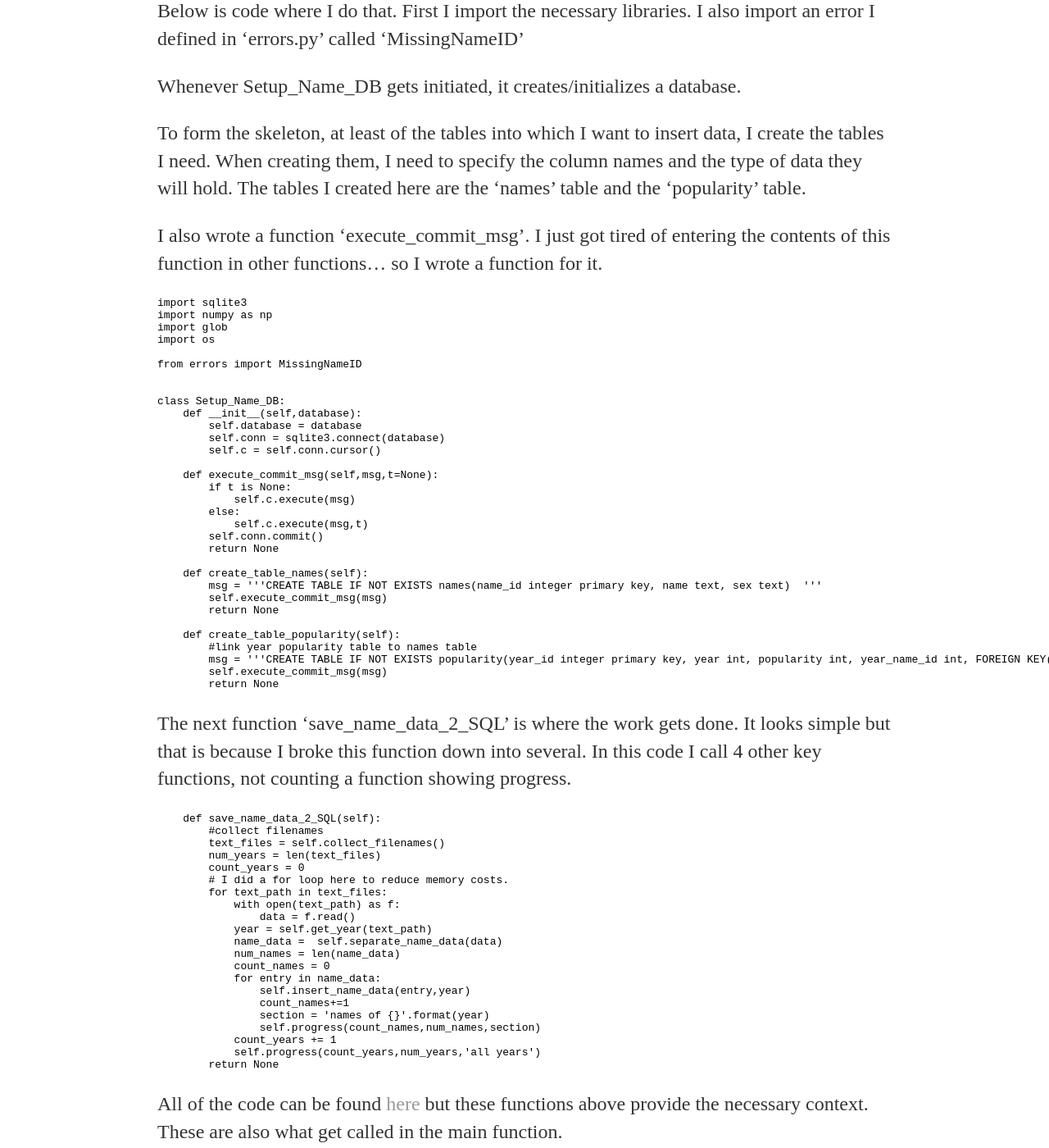
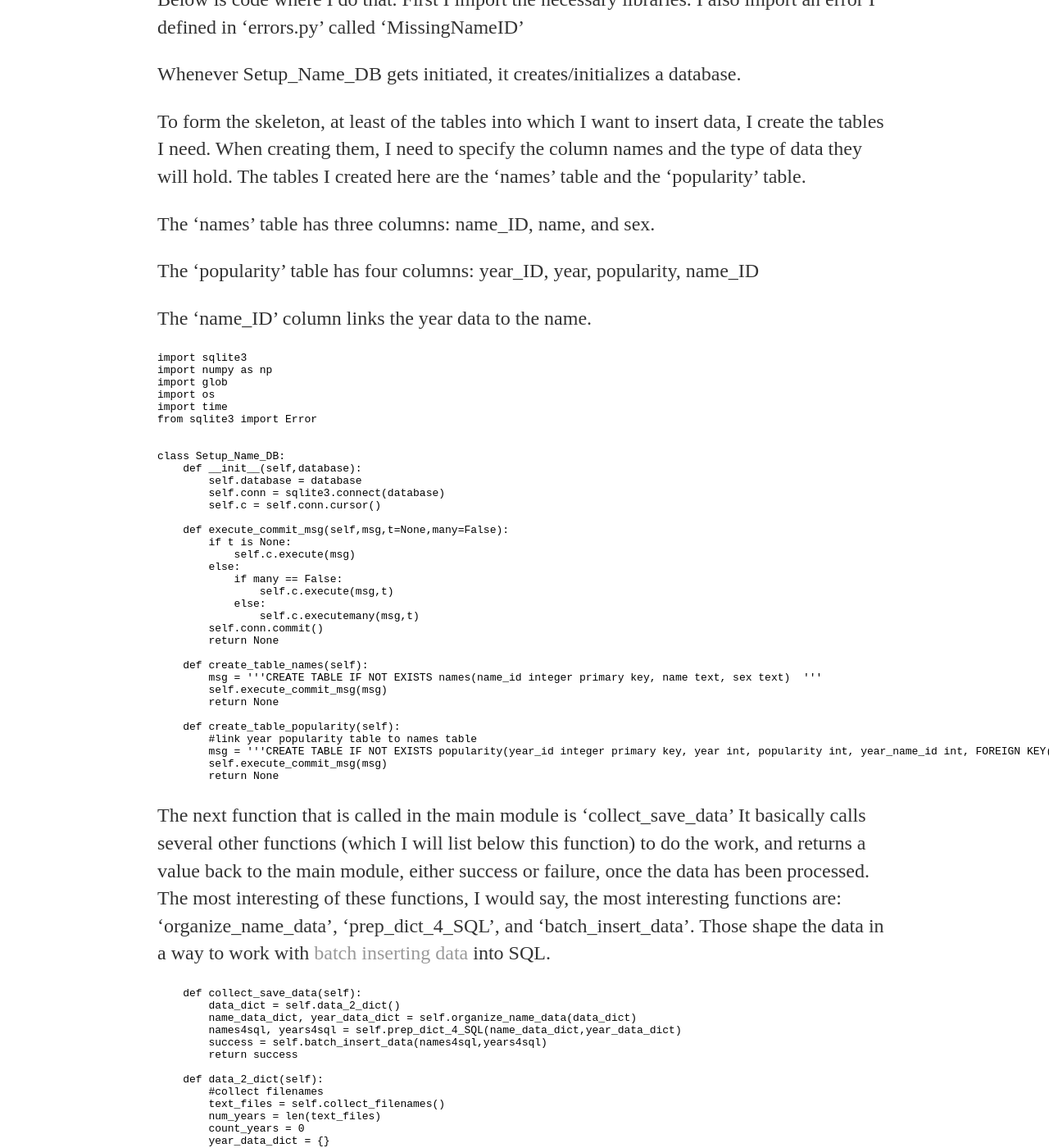
Before and after one commit to a-n-rose/a-n-rose.github.io, a Jekyll site: the page built from _posts/2018-11-05-updated-babyname-recommender.md, in a window 1280 px wide and 1400 px high, scrolled down 4807 px. Shown: the whole window at 82% size. Built offline with Jekyll 4.4.1, drawn with Linux system fonts in a browser that asks for light colours; some of the changed text lies outside the part shown.

Commit message:
updated code to dict instead of for-loop

````diff
--- a/_posts/2018-11-05-updated-babyname-recommender.md
+++ b/_posts/2018-11-05-updated-babyname-recommender.md
@@ -104,9 +104,8 @@ I separated my functionality into three modules:
 
 3) error module that holds any errors that I raise.
 
-First, the main module, as of this writing called 'database_setup.py'.
+First, the main module, as of this writing called 'database_setup.py'. It calls certain functions from the 'Setup_Name_DB' class, which gets the functionality going. The functions getting called are: __init__(), which gets called when the class gets initialized; create_table_names(); create_table_popularity(); and collect_save_data(). I will go over those functions below.
 
-Notice the 'try statment' and that in general it looks nice and simple.
 ```
 import sqlite3
 import traceback
@@ -120,7 +119,7 @@ if __name__ == '__main__':
         bn = Setup_Name_DB(database)
         bn.create_table_names()
         bn.create_table_popularity()
-        bn.save_name_data_2_SQL()
+        bn.collect_save_data()
     except Exception as e:
         traceback.print_tb(e)
     finally:
@@ -129,8 +128,6 @@ if __name__ == '__main__':
 ```
 
 This code imports the more complicated, meaty class 'Setup_Name_DB' from the module 'data_prep_babyname.py'.
-
-I will break down the code in 'data_prep_babyname.py'.
 
 It defines a class called 'Setup_Name_DB'. This class is initiated with a database name. It is programmed to search for text files and extract the data contained in them and save to an SQL database.
 
@@ -147,15 +144,20 @@ Whenever Setup_Name_DB gets initiated, it creates/initializes a database.
 
 To form the skeleton, at least of the tables into which I want to insert data, I create the tables I need. When creating them, I need to specify the column names and the type of data they will hold. The tables I created here are the 'names' table and the 'popularity' table.
 
-I also wrote a function 'execute_commit_msg'. I just got tired of entering the contents of this function in other functions... so I wrote a function for it.
+The 'names' table has three columns:  name_ID, name, and sex.
+
+The 'popularity' table has four columns: year_ID, year, popularity, name_ID
+
+The 'name_ID' column links the year data to the name.
+
 
 ```
 import sqlite3
 import numpy as np
 import glob
 import os
-
-from errors import MissingNameID
+import time
+from sqlite3 import Error
 
 
 class Setup_Name_DB:
@@ -164,11 +166,14 @@ class Setup_Name_DB:
         self.conn = sqlite3.connect(database)
         self.c = self.conn.cursor()
 
-    def execute_commit_msg(self,msg,t=None):
+    def execute_commit_msg(self,msg,t=None,many=False):
         if t is None:
             self.c.execute(msg)
         else:
-            self.c.execute(msg,t)
+            if many == False:
+                self.c.execute(msg,t)
+            else:
+                self.c.executemany(msg,t)
         self.conn.commit()
         return None
 
@@ -184,84 +189,103 @@ class Setup_Name_DB:
         return None
 ```
 
-The next function 'save_name_data_2_SQL' is where the work gets done. It looks simple but that is because I broke this function down into several. In this code I call 4 other key functions, not counting a function showing progress.
+The next function that is called in the main module is 'collect_save_data'  It basically calls several other functions (which I will list below this function) to do the work, and returns a value back to the main module, either success or failure, once the data has been processed. The most interesting of these functions, I would say, the most interesting functions are: 'organize_name_data', 'prep_dict_4_SQL', and 'batch_insert_data'. Those shape the data in a way to work with <a href="https://docs.python.org/2/library/sqlite3.html">batch inserting data</a> into SQL.
 
 ```
-    def save_name_data_2_SQL(self):
+    def collect_save_data(self):
+        data_dict = self.data_2_dict()
+        name_data_dict, year_data_dict = self.organize_name_data(data_dict)
+        names4sql, years4sql = self.prep_dict_4_SQL(name_data_dict,year_data_dict)
+        success = self.batch_insert_data(names4sql,years4sql)
+        return success
+
+    def data_2_dict(self):
         #collect filenames
         text_files = self.collect_filenames()
         num_years = len(text_files)
         count_years = 0
-        # I did a for loop here to reduce memory costs.
+        year_data_dict = {}
         for text_path in text_files:
+            year_start = time.time()
             with open(text_path) as f:
                 data = f.read()
             year = self.get_year(text_path)
+            print("Processing names in the year {}".format(year))
             name_data =  self.separate_name_data(data)
-            num_names = len(name_data)
-            count_names = 0
-            for entry in name_data:
-                self.insert_name_data(entry,year)
-                count_names+=1
-                section = 'names of {}'.format(year)
-                self.progress(count_names,num_names,section)
-            count_years += 1
-            self.progress(count_years,num_years,'all years')
-        return None
-```
-All of the code can be found <a href="https://github.com/a-n-rose/recommendation-systems-python/blob/master/babyname_recommender/data_prep_babyname.py">here</a> but these functions above provide the necessary context. These are also what get called in the main function.
+            year_data_dict[year] = name_data
+        return year_data_dict
 
-Lest I forget, the errors. They are also really important. The reason why I coded an error is because inserting data into SQL databases is tricky. I don't want to spend 2 hours inserting data and because of one little error, which I could have handled, cause me extra hours work making sure I don't waste 2 more hours overwriting data I already have. Blah blah blah.
+    def collect_filenames(self):
+        text_files = []
+        for txt in glob.glob('./names/*.txt'):
+            text_files.append(txt)
+        text_files = sorted(text_files, reverse = False)
+        return text_files
 
-In the function 'insert_name_data', I'm not always sure if there is data to insert.
+    def get_year(self,path2file):
+        filename = os.path.splitext(path2file)[0]
+        year = filename[-4:]
+        return year
 
-Find the function 'self.get_name_id'. I couldn't be sure if the name_id existed in the names table, but it was imperative for inserting data about name popularity given a year. Therefore, if no name id could be found, I decided to raise a 'MissingNameID' to "pass" that name's popularity data for that year, error just in case. Otherwise, an error would raise and my entire program would shut down. (See the 'except' statement.)
+    def separate_name_data(self,data):
+        name_data = [s.strip().split(',') for s in data.splitlines()]
+        return name_data
 
-```
-    def insert_name_data(self,data_entry,year):
+    def organize_name_data(self,year_data_dict):
+
+        #need ids when inserting batch data into SQL tables
+        #create them by using count_years and count_names
+        name_sex_ids = {}
+        year_popularity_ids = {}
+
+        count_years = 1
+        count_names = 1
+        for key,value in year_data_dict.items():
+            year = key
+
+            for entry in value:
+                name,sex,popularity = self.get_name_info(entry)
+                if (name,sex) not in name_sex_ids:
+                    name_sex_ids[(name,sex)]=count_names
+                    count_names+=1
+                year_popularity_ids[(year,popularity,name_sex_ids[(name,sex)])] = count_years
+                count_years += 1
+        return name_sex_ids, year_popularity_ids
+
+    def get_name_info(self,name_entry):
+        name = name_entry[0]
+        sex = name_entry[1]
+        popularity = name_entry[2]
+        return name, sex, popularity
+
+    def prep_dict_4_SQL(self,names_dict,years_dict):
+        names_prepped = []
+        years_prepped = []
+        for key, value in names_dict.items():
+            names_prepped.append((value,key[0],key[1]))
+        for key, value in years_dict.items():
+            years_prepped.append((value,key[0],key[1],key[2]))
+        return names_prepped, years_prepped
+
+    def batch_insert_data(self,names_prepped,years_prepped):
         try:
-            name,sex,popularity = self.get_name_info(data_entry)
-
-            #insert name and sex data into names database
-            # IF name doesn't exist
-            name_exist = self.check_if_name_exists(name,sex)
-            if name_exist == False:
-                t = (name,sex,)
-                msg = '''INSERT INTO names VALUES(NULL, ?, ?) '''
-                self.execute_commit_msg(msg,t)
-            else:
-                print("name {} for sex {} exists already".format(name,sex))
-            #insert name popularity into years database:
-            msg = '''INSERT INTO popularity VALUES(NULL, ?, ?, ?) '''
-            name_id = self.get_name_id(name,sex)
-            if name_id is None:
-                raise MissingNameID("The name ID for the name {} for sex {} cannot be collected".format(name,sex))
-            t = (str(year),str(popularity),str(name_id),)
-            self.execute_commit_msg(msg,t)
-        except MissingNameID as e:
-            print(e)
-            pass
+            msg_names = '''INSERT INTO names VALUES(?,?,?) '''
+            msg_years = '''INSERT INTO popularity VALUES(?,?,?,?) '''
+            self.execute_commit_msg(msg_names,names_prepped,many=True)
+            self.execute_commit_msg(msg_years,years_prepped,many=True)
+            return True
+        except Error as e:
+            print("Database Error occured: {}".format(e))
         finally:
-            self.conn.commit()
+            self.conn.close()
         return None
 ```
 
-For reference, the 'errors' module looks like this:
-```
+All of the code can be found <a href="https://github.com/a-n-rose/recommendation-systems-python/blob/master/babyname_recommender/data_prep_babyname.py">here</a>.
 
-class Error(Exception):
-    """Base class for other exceptions"""
-    pass
-
-class MissingNameID(Error):
-    pass
-```
-First the Error class had to be created, then I could create my own, inheriting functionality from that Error class.
 
 ## Next Steps
 
-I have only inserted part of the data into the SQL database and see it is taking a while, just for 3 years. Therefore currently I am still working on that and wondering if I could scratch the for loop without killing my sweet, harmless computer... (but I might kill it for being so slow....)
-
-In addition I am brainstorming all the kinds of features I can create in order to improve my recommendation system.
+I will play around with the new database, and see how I like I set it up. I will also probably start on making a basic recommender. Probably in parallel I will generate other features to work with and brainstorm all the kinds of features I want in such a recommendation system.
 
 Keep tuned!
````
